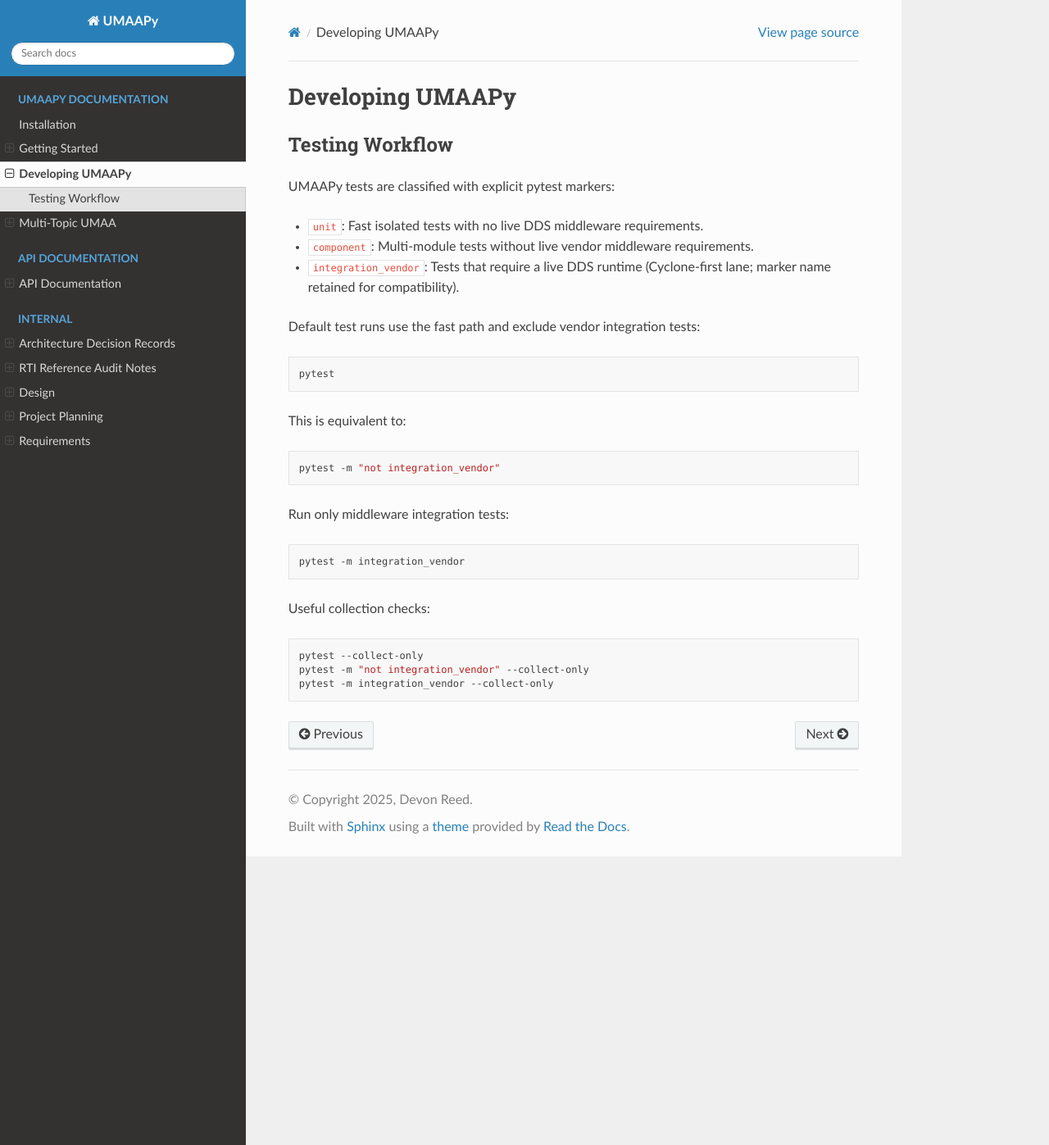
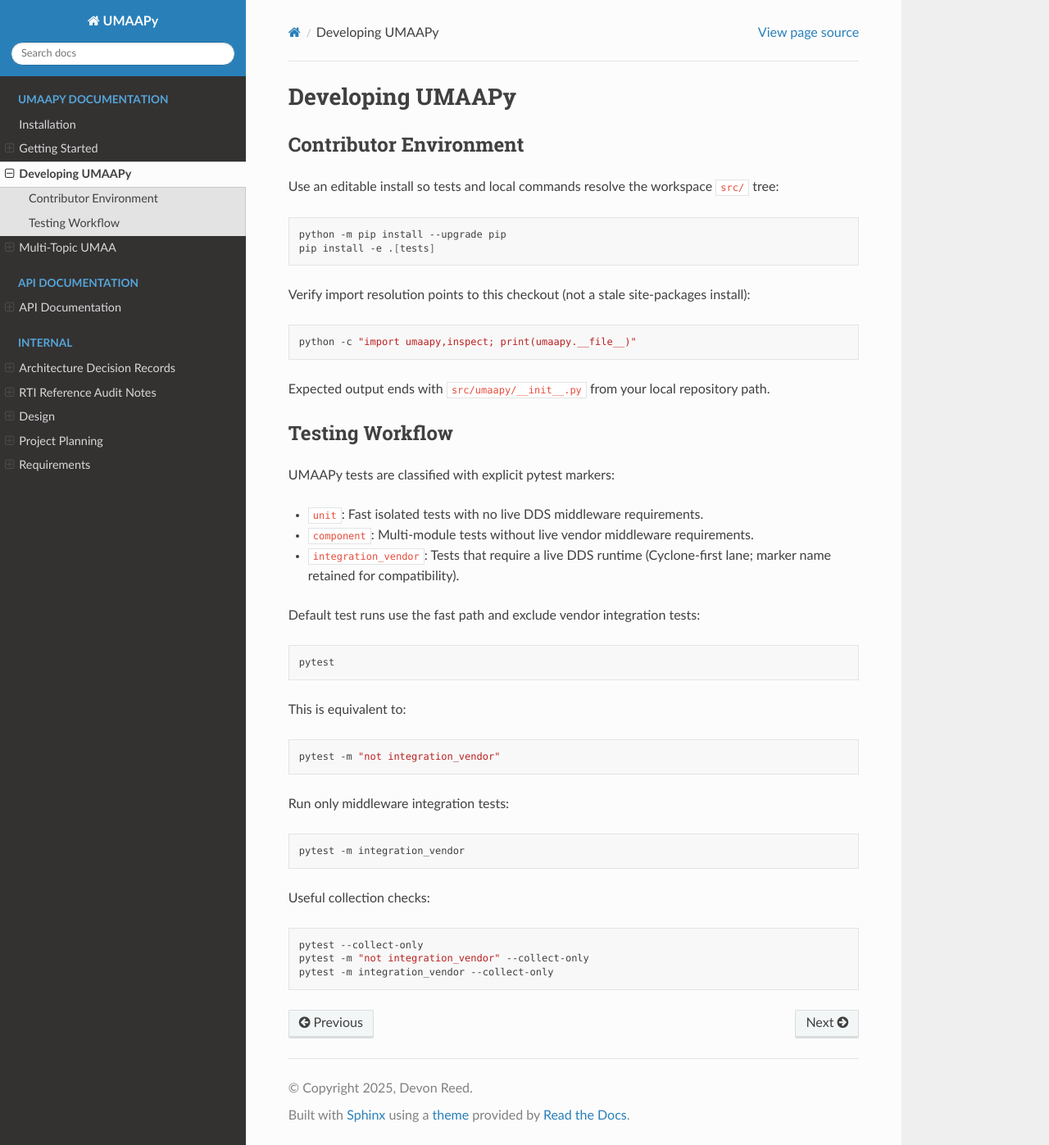
Before and after one commit to dkreed747/umaapy, a Sphinx documentation site: the page built from docs/usage/development.rst, in a window 1280 px wide and 1397 px high. Shown: the whole window at 82% size. Built offline with Sphinx 7.4.7 and the Read the Docs theme 3.1.0, drawn with Linux system fonts in a browser that asks for light colours.

Commit message:
Enforce editable install and local test import hygiene

```diff
--- a/docs/usage/development.rst
+++ b/docs/usage/development.rst
@@ -1,5 +1,23 @@
 Developing UMAAPy
 =================
+
+Contributor Environment
+-----------------------
+
+Use an editable install so tests and local commands resolve the workspace ``src/`` tree:
+
+.. code-block:: bash
+
+   python -m pip install --upgrade pip
+   pip install -e .[tests]
+
+Verify import resolution points to this checkout (not a stale site-packages install):
+
+.. code-block:: bash
+
+   python -c "import umaapy,inspect; print(umaapy.__file__)"
+
+Expected output ends with ``src/umaapy/__init__.py`` from your local repository path.
 
 Testing Workflow
 ----------------
--- a/pyproject.toml
+++ b/pyproject.toml
@@ -66,7 +66,6 @@
 
 [tool.pytest.ini_options]
 testpaths = ["tests"]
-pythonpath = ["src"]
 junit_family = "xunit2"
 junit_suite_name = "pytest"
 addopts = "--capture=tee-sys --cov --cov-report=xml:coverage.xml --cov-report=term-missing --maxfail=1 --disable-warnings -q --junitxml=report.xml -m \"not integration_vendor\""
```
Also changed, not shown: README.md (+8 -0 lines), 2 other files.
